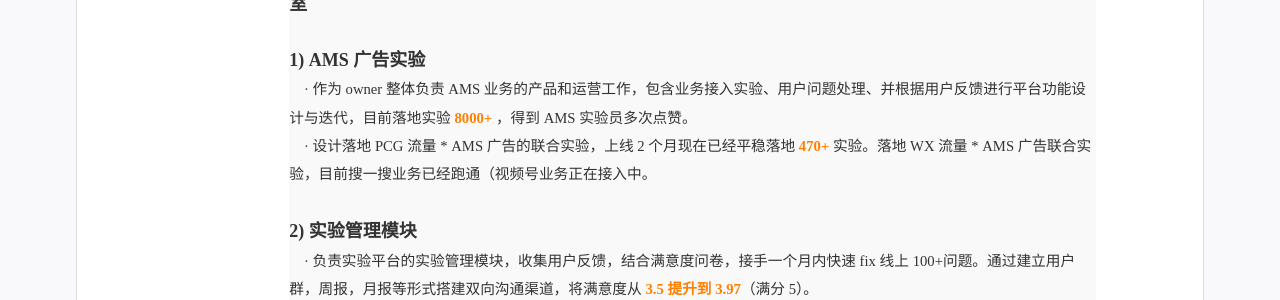
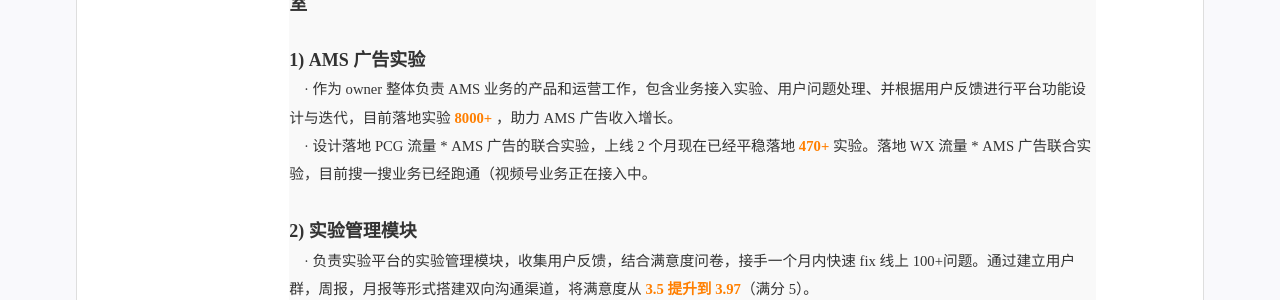
Before and after one commit to kuailexiaoshenxian/cn-wx-cv, a Jekyll site: the page built from index.html, in a window 1280 px wide. Shown: the part 747-1047 px from the top of the page. Built offline with Jekyll 4.4.1, drawn with Linux system fonts in a browser that asks for light colours.

Commit message:
Update resume.yml

```diff
--- a/_data/resume.yml
+++ b/_data/resume.yml
@@ -99,7 +99,7 @@ main: #简历主要内容，
     detail: <font face="等线"><font size=4><strong>项目简介：作为实验平台产品策划，打造科学、准确的实验决策平台，并建设海外版本支持游戏工作室</strong></font></font> <br>  &nbsp &nbsp
             <br>
             <font face="等线"><font size=4><strong> 1) AMS 广告实验</strong></font> <br>  &nbsp &nbsp
-            · 作为 owner 整体负责 AMS 业务的产品和运营工作，包含业务接入实验、用户问题处理、并根据用户反馈进行平台功能设计与迭代，目前落地实验<font color=#FF7F00><strong> 8000+ </strong></font>，得到 AMS 实验员多次点赞。 <br> &nbsp &nbsp
+            · 作为 owner 整体负责 AMS 业务的产品和运营工作，包含业务接入实验、用户问题处理、并根据用户反馈进行平台功能设计与迭代，目前落地实验<font color=#FF7F00><strong> 8000+ </strong></font>，助力 AMS 广告收入增长。 <br> &nbsp &nbsp
             · 设计落地 PCG 流量 * AMS 广告的联合实验，上线 2 个月现在已经平稳落地<font color=#FF7F00><strong> 470+ </strong></font>实验。落地 WX 流量 *  AMS 广告联合实验，目前搜一搜业务已经跑通（视频号业务正在接入中。  <br>  &nbsp &nbsp
             <br>
             <font face="等线"><font size=4><strong> 2) 实验管理模块</strong></font>  <br>  &nbsp &nbsp
```
